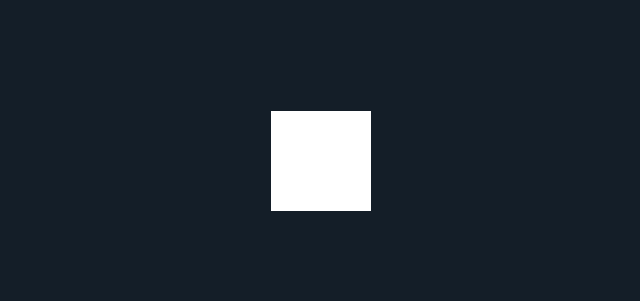
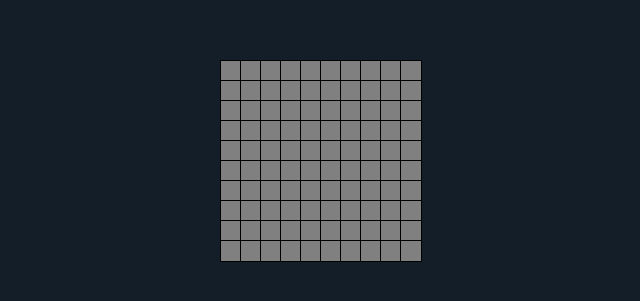
Before and after one commit to AndersLemme/Etch-a-Sketch, a plain HTML site: page index.html in a window 1280 px wide. Shown: the part 239-540 px from the top of the page, without its empty margins (319-959 px from the left). Drawn offline with Linux system fonts and the light colour scheme.

Commit message:
Created grid with forloop. And added flexbox and wrapper to grid container

```diff
--- a/script.js
+++ b/script.js
@@ -1 +1,7 @@
-console.log("test");
+
+const grid = document.querySelector(".grid");
+for(let i = 0; i < 10*10; i++){
+    const grid_div = document.createElement("div");
+    grid_div.style.cssText = "background: gray; height: 20px; width: 20px; outline: 0.5px solid;";
+    grid.appendChild(grid_div);
+}
--- a/style.css
+++ b/style.css
@@ -9,7 +9,12 @@ html, body {
     align-items: center;
 }
 .container {
-    background-color: white;
-    width: 100px;
-    height: 100px;
+    background-color: rgb(78, 44, 44);
+    width: 200px;
+    height: 200px;
 }
+.grid {
+    display: flex;
+    flex-wrap: wrap;
+    flex-direction: row;
+}
```
